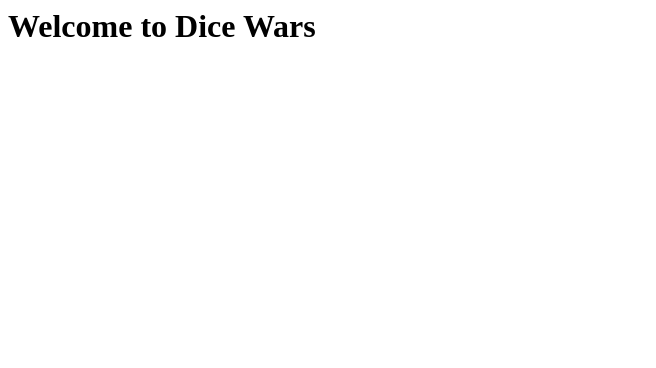
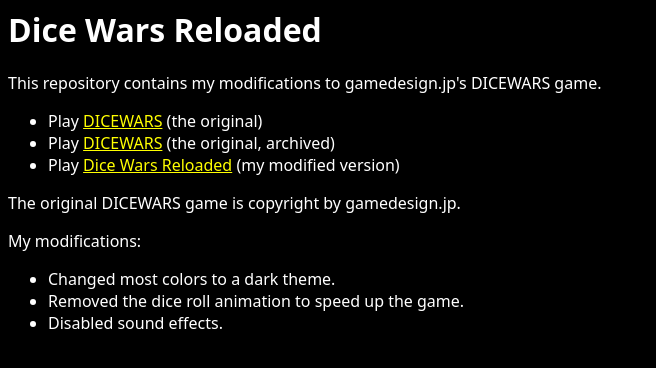
Before and after one commit to parke/dicewars, a plain HTML site: page index.html in a window 1280 px wide. Shown: the whole page, without its empty margins (0-656 px from the left). Drawn offline with Linux system fonts and the light colour scheme.

Commit message:
Update index.html.

```diff
--- a/index.html
+++ b/index.html
@@ -1 +1,57 @@
-<h1>Welcome to Dice Wars</h1>
+<html>
+
+<head>
+<title>Dice Wars Reloaded</title>
+
+<style>
+body  {
+  background-color: black;
+  color: white;
+  font-family: sans;  }
+a { color: yellow; }
+
+</style>
+
+</head>
+
+<body>
+
+<h1>Dice Wars Reloaded</h1>
+
+<p>This repository contains my modifications to gamedesign.jp's
+DICEWARS game.</p>
+
+<ul>
+
+  <li>
+    Play
+    <a  href='https://www.gamedesign.jp/games/dicewars/'
+    >DICEWARS</a> (the original)</li>
+
+  <li>
+    Play
+    <a  href='https://parke.github.io/dicewars/gamedesign.jp/'
+    >DICEWARS</a> (the original, archived)</li>
+
+  <li>
+    Play
+    <a  href='https://parke.github.io/dicewars/reloaded/'
+    >Dice Wars Reloaded</a> (my modified version)</li>
+
+</ul>
+
+<p>The original DICEWARS game is copyright by gamedesign.jp.</p>
+
+<p>My modifications:
+
+  <ul>
+    <li>Changed most colors to a dark theme.</li>
+    <li>Removed the dice roll animation to speed up the game.</li>
+    <li>Disabled sound effects.</li>
+  </ul>
+
+</p>
+
+</body>
+
+</html>
```
